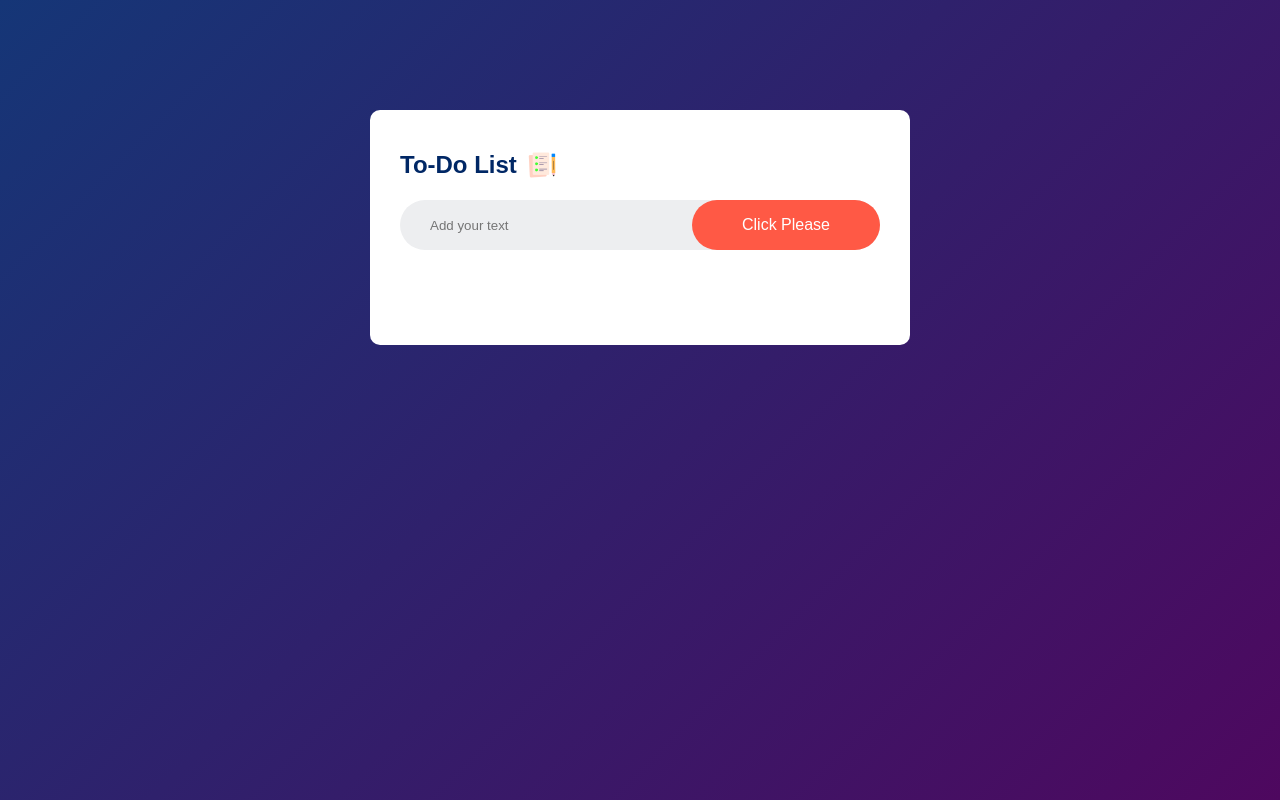
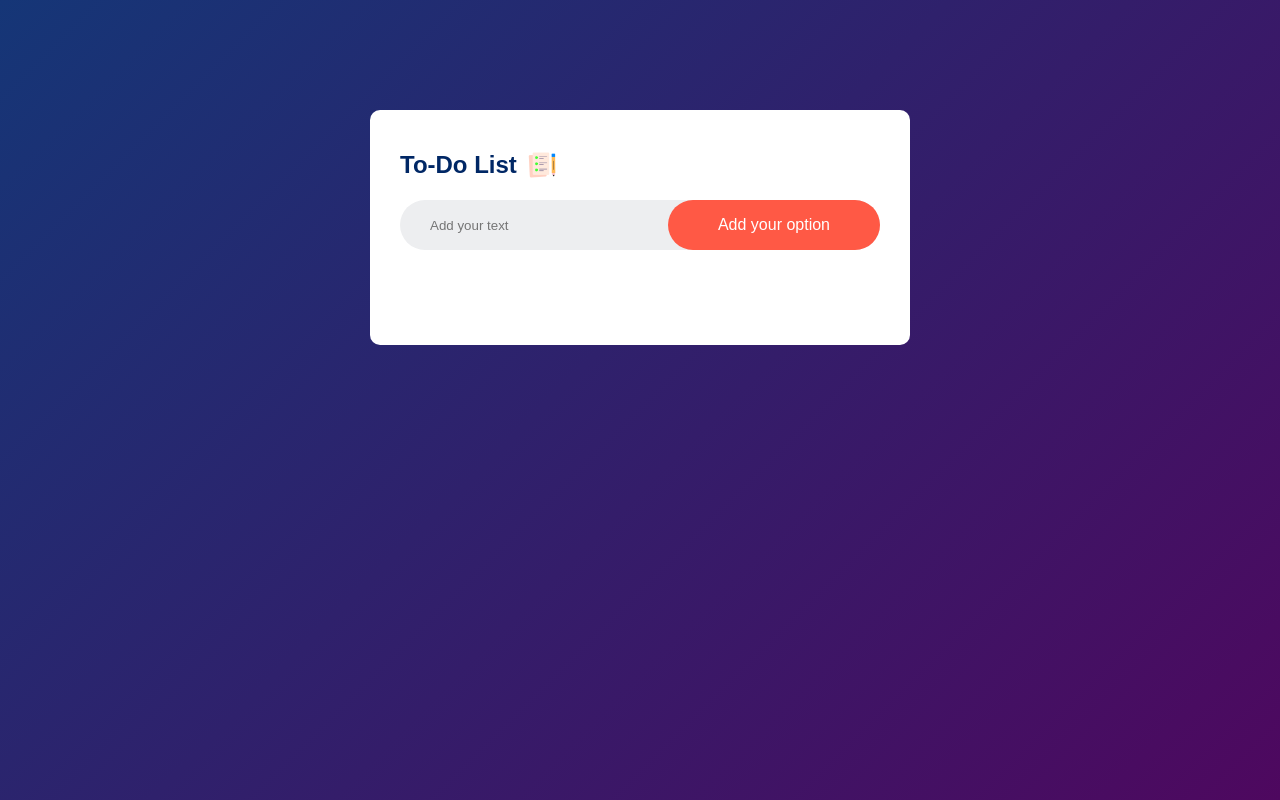
Before and after one commit to varunmandora96/WebList, a website: page public/index.html in a window 1280 px wide. Drawn offline with Linux system fonts and the light colour scheme.

Commit message:
Update index.html

```diff
--- a/public/index.html
+++ b/public/index.html
@@ -13,7 +13,7 @@
         <h2>To-Do List <img src="icon.png"></h2>
         <div class="row">
             <input type="text" id="input-box" placeholder="Add your text">
-            <button onclick="addTask()">Click Please</button>
+            <button onclick="addTask()">Add your option</button>
         </div>
         <ul id="list-container">
          <!--  <li class="checked">Task 1</li>
```
